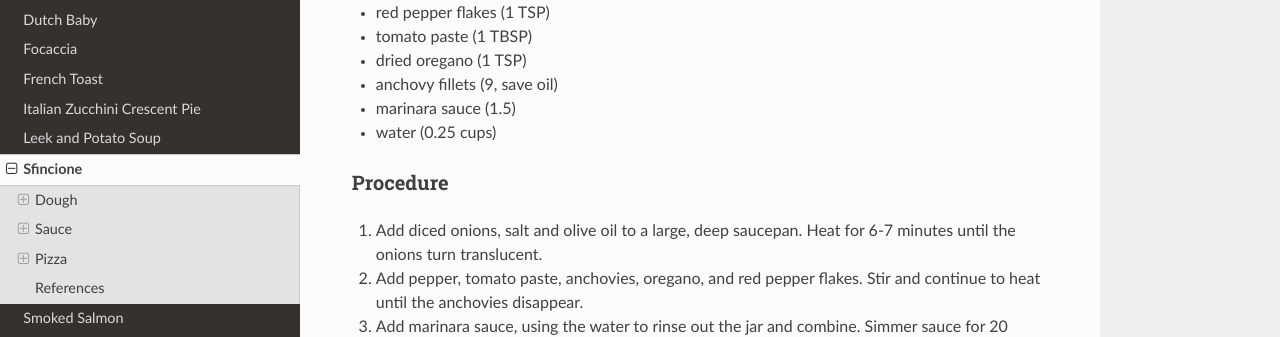
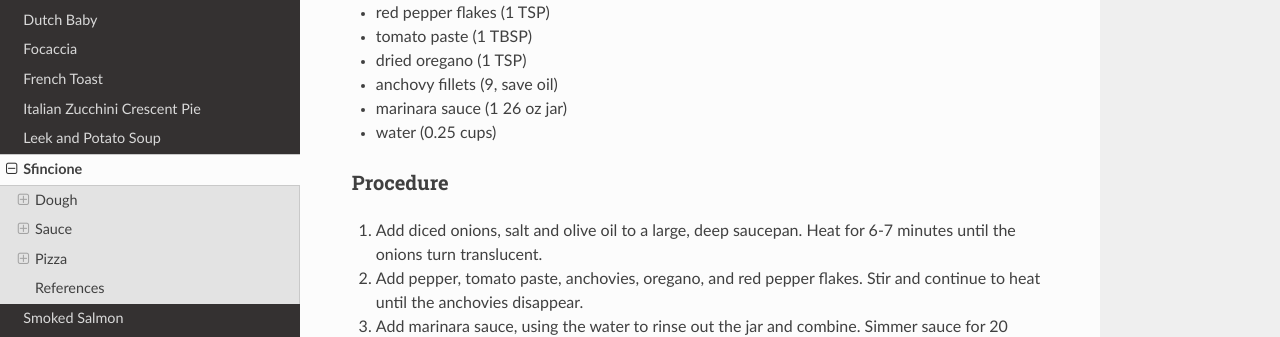
Before and after one commit to arecker/cookbook, an MkDocs documentation site: the page built from recipes/sfincione.md, in a window 1280 px wide and 900 px high, scrolled down 1174 px. Shown: the part 159-496 px from the top of the window. Built offline with MkDocs 1.6.1, drawn with Linux system fonts in a browser that asks for light colours; nearby versions of some CDN libraries.

Commit message:
Fix sfincione sauce quantity

```diff
--- a/recipes/sfincione.md
+++ b/recipes/sfincione.md
@@ -40,7 +40,7 @@ it up.
 - tomato paste (1 TBSP)
 - dried oregano (1 TSP)
 - anchovy fillets (9, save oil)
-- marinara sauce (1.5)
+- marinara sauce (1 26 oz jar)
 - water (0.25 cups)
 
 ### Procedure
```
